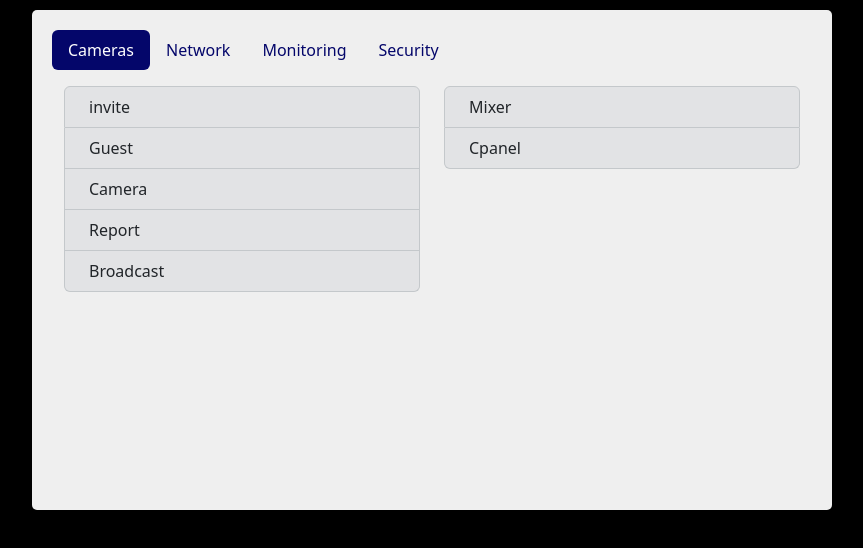
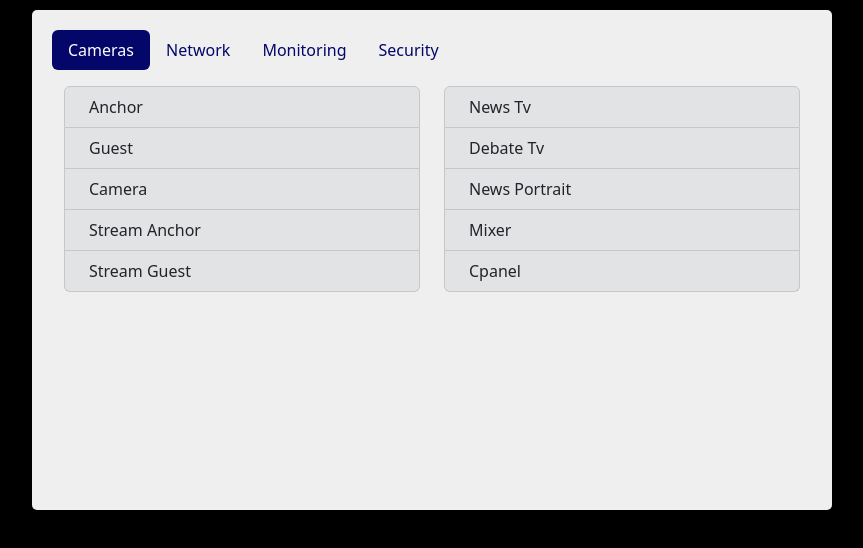
Before and after one commit to vBathuN/DemoRTBS, a plain HTML site: page links.html in a window 1280 px wide. Shown: the whole page, without its empty margins (208-1071 px from the left). Drawn offline with nearby package versions, Linux system fonts and the light colour scheme.

Commit message:
Update links.html

```diff
--- a/links.html
+++ b/links.html
@@ -48,8 +48,8 @@
         <div class="row">
           <div class="col-6 text-start">
             <div class="list-group">
-              <a class="link-dark link-underline-info link-underline-opacity-0 list-group-item list-group-item-action list-group-item-secondary" href="https://demo.rtcs.live/invite" target="_blank">
-                <span class="ms-2">invite</span>
+              <a class="link-dark link-underline-info link-underline-opacity-0 list-group-item list-group-item-action list-group-item-secondary" href="https://demo.rtcs.live/anchor" target="_blank">
+                <span class="ms-2">Anchor</span>
               </a>
               <a class="link-dark link-underline-info link-underline-opacity-0 list-group-item list-group-item-action list-group-item-secondary" href="https://demo.rtcs.live/guest" target="_blank">
                 <span class="ms-2">Guest</span>
@@ -57,20 +57,29 @@
               <a class="link-dark link-underline-info link-underline-opacity-0 list-group-item list-group-item-action list-group-item-secondary" href="https://demo.rtcs.live/camera" target="_blank">
                 <span class="ms-2">Camera</span>
               </a>
-              <a class="link-dark link-underline-info link-underline-opacity-0 list-group-item list-group-item-action list-group-item-secondary" href="https://demo.rtcs.live/report" target="_blank">
-                <span class="ms-2">Report</span>
+              <a class="link-dark link-underline-info link-underline-opacity-0 list-group-item list-group-item-action list-group-item-secondary" href="https://demo.rtcs.live/streamanchor" target="_blank">
+                <span class="ms-2">Stream Anchor</span>
               </a>
-              <a class="link-dark link-underline-info link-underline-opacity-0 list-group-item list-group-item-action list-group-item-secondary" href="https://demo.rtcs.live/broadcast" target="_blank">
-                <span class="ms-2">Broadcast</span>
+              <a class="link-dark link-underline-info link-underline-opacity-0 list-group-item list-group-item-action list-group-item-secondary" href="https://demo.rtcs.live/streamguest" target="_blank">
+                <span class="ms-2">Stream Guest</span>
               </a>
             </div>
           </div>
           <div class="col-6 text-start">
             <div class="list-group">
-              <a class="link-dark link-underline-info link-underline-opacity-0 list-group-item list-group-item-action list-group-item-secondary" href="" target="_blank">
+              <a class="link-dark link-underline-info link-underline-opacity-0 list-group-item list-group-item-action list-group-item-secondary" href="https://demo.rtcs.live/tv" target="_blank">
+                <span class="ms-2">News Tv</span>
+              </a>
+              <a class="link-dark link-underline-info link-underline-opacity-0 list-group-item list-group-item-action list-group-item-secondary" href="https://demo.rtcs.live/tvone" target="_blank">
+                <span class="ms-2">Debate Tv</span>
+              </a>
+              <a class="link-dark link-underline-info link-underline-opacity-0 list-group-item list-group-item-action list-group-item-secondary" href="https://demo.rtcs.live/tvportrait" target="_blank">
+                <span class="ms-2">News Portrait</span>
+              </a>
+              <a class="link-dark link-underline-info link-underline-opacity-0 list-group-item list-group-item-action list-group-item-secondary" href="https://demo.rtcs.live/control" target="_blank">
                 <span class="ms-2">Mixer</span>
               </a>
-              <a class="link-dark link-underline-info link-underline-opacity-0 list-group-item list-group-item-action list-group-item-secondary" href="https://demo.rtcs.live/control" target="_blank">
+              <a class="link-dark link-underline-info link-underline-opacity-0 list-group-item list-group-item-action list-group-item-secondary" href="https://demo.rtcs.live/director" target="_blank">
                 <span class="ms-2">Cpanel</span>
               </a>
             </div>
```
